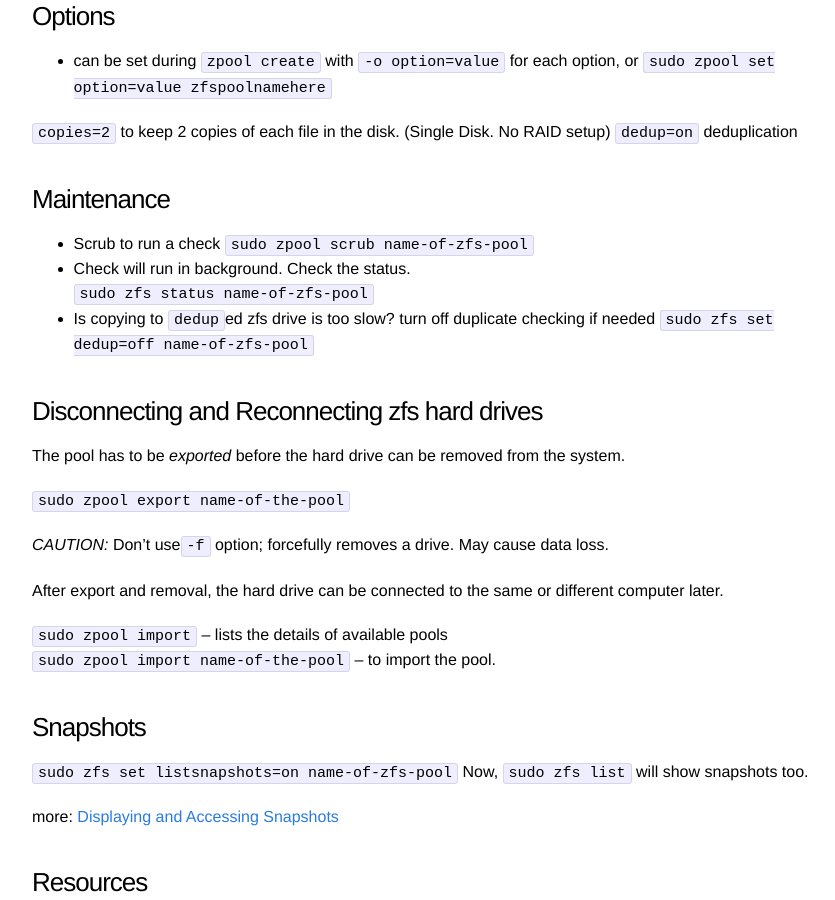
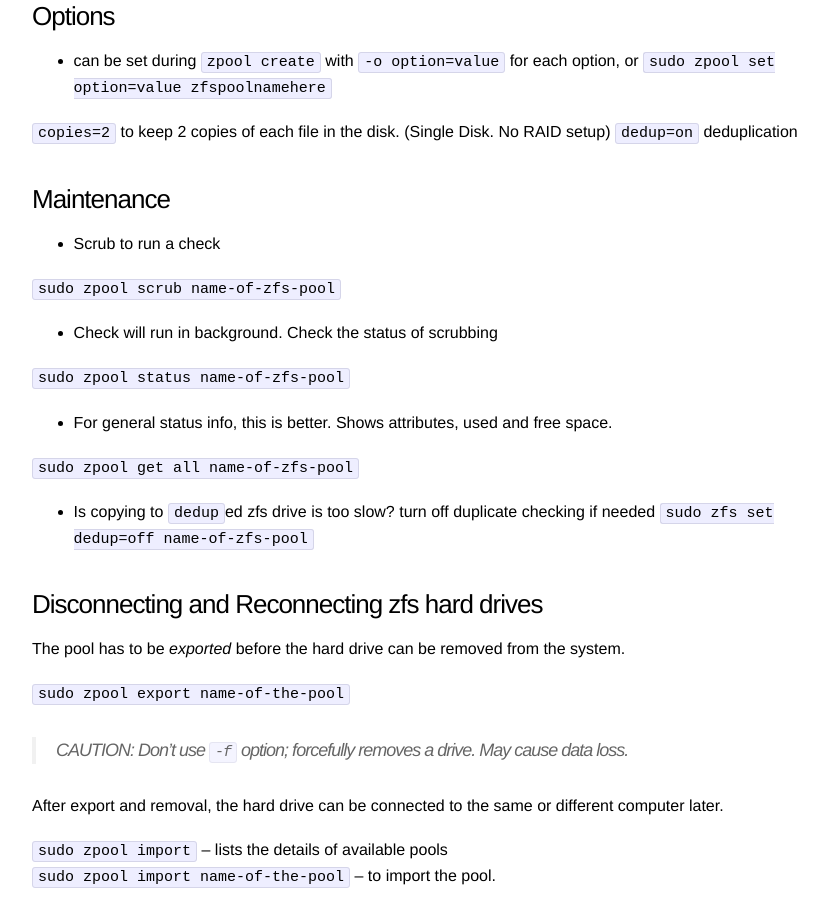
Before and after one commit to ananthp/kurippu, a Jekyll site: the page built from _posts/2014-09-13-zfs.markdown, in a window 1280 px wide and 900 px high, scrolled down 473 px. Shown: the whole window, without its empty margins (208-1043 px from the left). Built offline with Jekyll 4.4.1, drawn with Linux system fonts in a browser that asks for light colours.

Commit message:
Viewing ZFS status

```diff
--- a/_posts/2014-09-13-zfs.md
+++ b/_posts/2014-09-13-zfs.markdown
@@ -22,10 +22,16 @@ categories: linux
 ### Maintenance
 
 * Scrub to run a check
+
 `sudo zpool scrub name-of-zfs-pool`
 
-* Check will run in background. Check the status.
-`sudo zfs status name-of-zfs-pool`
+* Check will run in background. Check the status of scrubbing
+
+`sudo zpool status name-of-zfs-pool`
+
+* For general status info, this is better. Shows attributes, used and free space.
+
+`sudo zpool get all name-of-zfs-pool`
 
 * Is copying to `dedup`ed zfs drive is too slow? turn off duplicate checking if needed
 `sudo zfs set dedup=off name-of-zfs-pool`
@@ -36,7 +42,7 @@ The pool has to be _exported_ before the hard drive can be removed from the syst
 
 `sudo zpool export name-of-the-pool`
 
-*CAUTION:* Don't use`-f` option; forcefully removes a drive. May cause data loss.
+> *CAUTION:* Don't use `-f` option; forcefully removes a drive. May cause data loss.
 
 
 After export and removal, the hard drive can be connected to the same or different computer later.
@@ -48,6 +54,7 @@ After export and removal, the hard drive can be connected to the same or differe
 ### Snapshots
 
 `sudo zfs set listsnapshots=on name-of-zfs-pool`
+
 Now, `sudo zfs list` will show snapshots too.
 
 more: [Displaying and Accessing Snapshots](http://docs.oracle.com/cd/E19253-01/819-5461/6n7ht6r4j/index.html)
```
